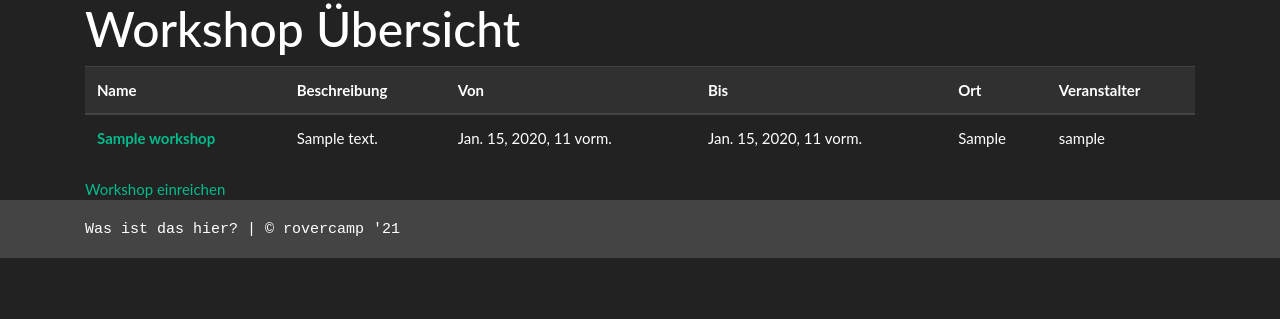
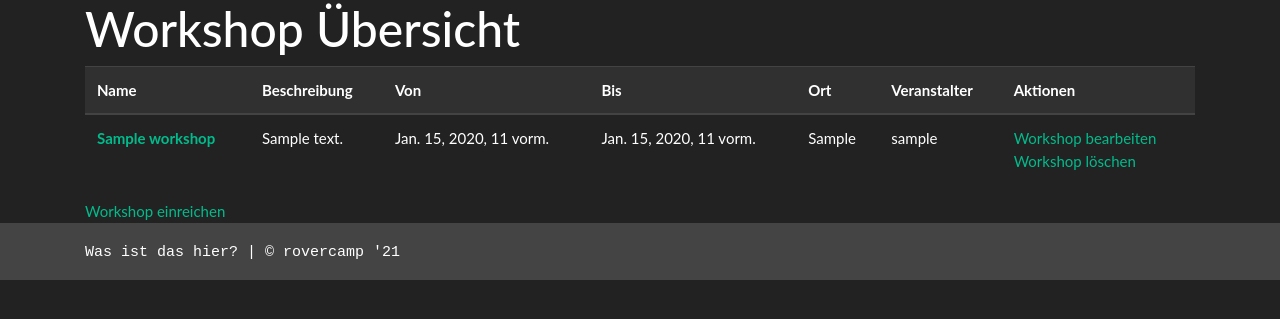
Before and after one commit to chschenk/cybercamp_backoffice, a Django app: template src/templates/camp/workshop_list.html in a window 1280 px wide. Shown: the part 112-431 px from the top of the page. Run offline with Django 3.2, Linux system fonts and the light colour scheme; the template is opened without the code that fills it: values that come from a table or form of the project are taken from there, others are empty; a user stored in the database is signed in; tables that the repository leaves empty hold one stand-in row (values such as "Sample post"); parts of the project's set-up code (start-up, migrations or seed data) failed here and were passed over; some libraries are stand-ins or nearby versions.

Commit message:
Add workshop actions for staff users

```diff
--- a/src/cybercamp_backoffice/camp/views.py
+++ b/src/cybercamp_backoffice/camp/views.py
@@ -241,7 +241,7 @@ class WorkshopUpdateView(LoginRequiredMixin, UserPassesTestMixin, UpdateView):
 	fields = ('name', 'description', 'start_time', 'end_time', 'location')
 
 	def test_func(self):
-		return self.request.user.pk == self.get_object().organizer.pk
+		return self.request.user.pk == self.get_object().organizer.pk or self.request.user.is_staff
 
 class WorkshopDeleteView(LoginRequiredMixin, UserPassesTestMixin, DeleteView):
 	login_url = reverse_lazy('login')
@@ -249,4 +249,4 @@ class WorkshopDeleteView(LoginRequiredMixin, UserPassesTestMixin, DeleteView):
 	model = Workshop
 
 	def test_func(self):
-		return self.request.user.pk == self.get_object().organizer.pk
+		return self.request.user.pk == self.get_object().organizer.pk or self.request.user.is_staff
--- a/src/templates/camp/workshop_detail.html
+++ b/src/templates/camp/workshop_detail.html
@@ -36,7 +36,7 @@ Workshop: {{ object.name }}
 			</tr>
 	</tbody>
 </table>
-{% if user == workshop.organizer %}
+{% if user == workshop.organizer or user.is_staff %}
 	<a href="{% url 'camp:update_workshop' workshop.pk %}">Workshop bearbeiten</a></br>
 	<a href="{% url 'camp:delete_workshop' workshop.pk %}">Workshop löschen</a>
 {% endif %}
--- a/src/templates/camp/workshop_list.html
+++ b/src/templates/camp/workshop_list.html
@@ -18,6 +18,7 @@ Workshop Übersicht
 				<th scope="col">Bis</th>
 				<th scope="col">Ort</th>
 				<th scope="col">Veranstalter</th>
+				{% if user.is_staff %}<th scope="col">Aktionen</th>{% endif %}
 			</tr>
 		</thead>
 		<tbody>
@@ -29,6 +30,12 @@ Workshop Übersicht
 					<td>{{ workshop.end_time }}</td>
 					<td>{% if workshop.location %} {{ workshop.location }} {% else %} Noch kein Ort verfügbar {% endif %}</td>
 					<td>{{ workshop.organizer }}</td>
+					{% if user.is_staff %}
+						<td>
+							<a href="{% url 'camp:update_workshop' workshop.pk %}">Workshop bearbeiten</a></br>
+							<a href="{% url 'camp:delete_workshop' workshop.pk %}">Workshop löschen</a>
+						</td>
+					{% endif %}
 				</tr>
 			{% endfor %}
 		</tbody>
```
